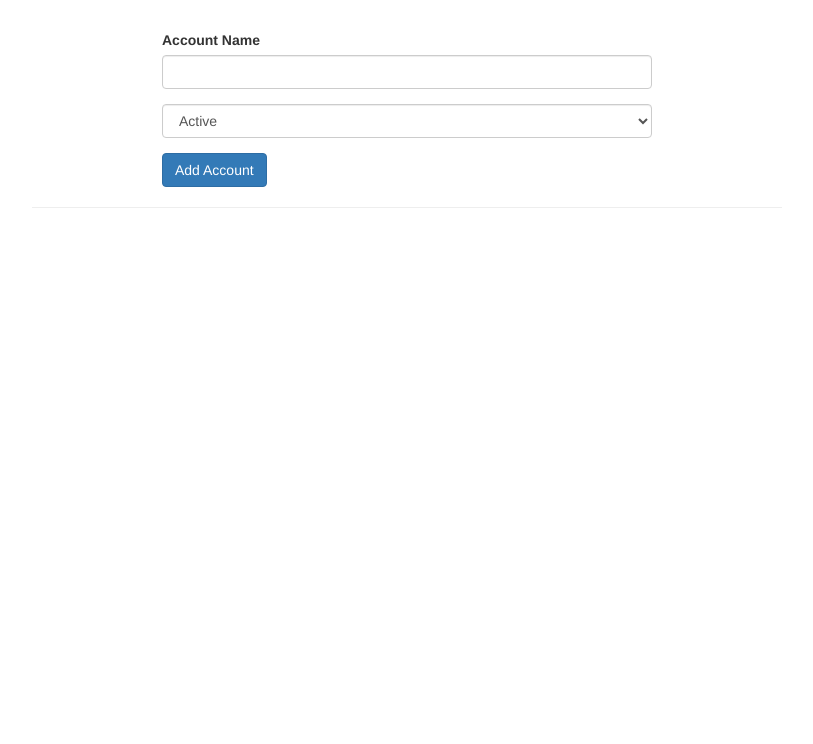
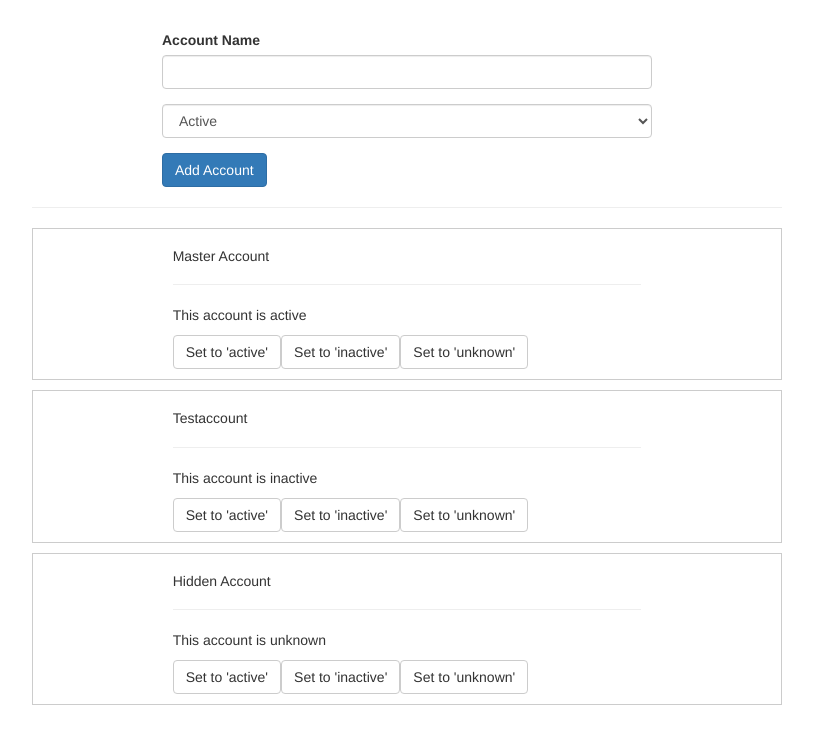
Before and after one commit to hawrot/angular-playground, an Angular app: page / in a window 1280 px wide. Shown: the top 744 px of the page, without its empty margins (233-1046 px from the left). Built offline with nearby package versions, Linux system fonts and the light colour scheme.

Commit message:
Fetch accounts from the service

```diff
--- a/src/app/app.component.ts
+++ b/src/app/app.component.ts
@@ -1,18 +1,20 @@
-import { Component } from '@angular/core';
+import {Component, OnInit} from '@angular/core';
+import {AccountsService} from "./accounts.service";
 
 @Component({
   selector: 'app-root',
   templateUrl: './app.component.html',
-  styleUrls: ['./app.component.css']
+  styleUrls: ['./app.component.css'],
+  providers: [AccountsService]
 })
-export class AppComponent {
+export class AppComponent implements OnInit{
+  accounts : {name: string, status: string}[] = [];
 
-
-  onAccountAdded(newAccount: {name: string, status: string}) {
+  constructor(private accountsService: AccountsService) {
 
   }
 
-  onStatusChanged(updateInfo: {id: number, newStatus: string}) {
-    this.accounts[updateInfo.id].status = updateInfo.newStatus;
+  ngOnInit(): void {
+    this.accounts = this.accountsService.accounts;
   }
 }
```
